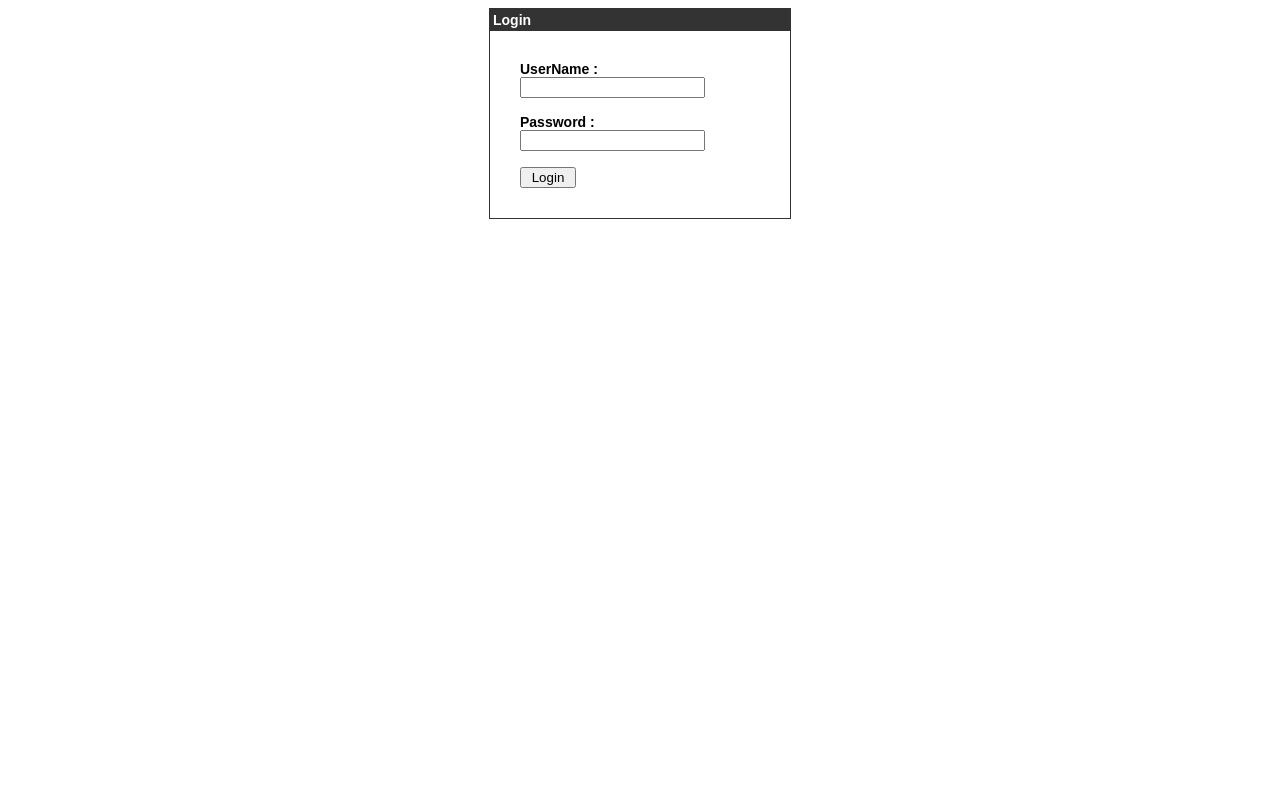
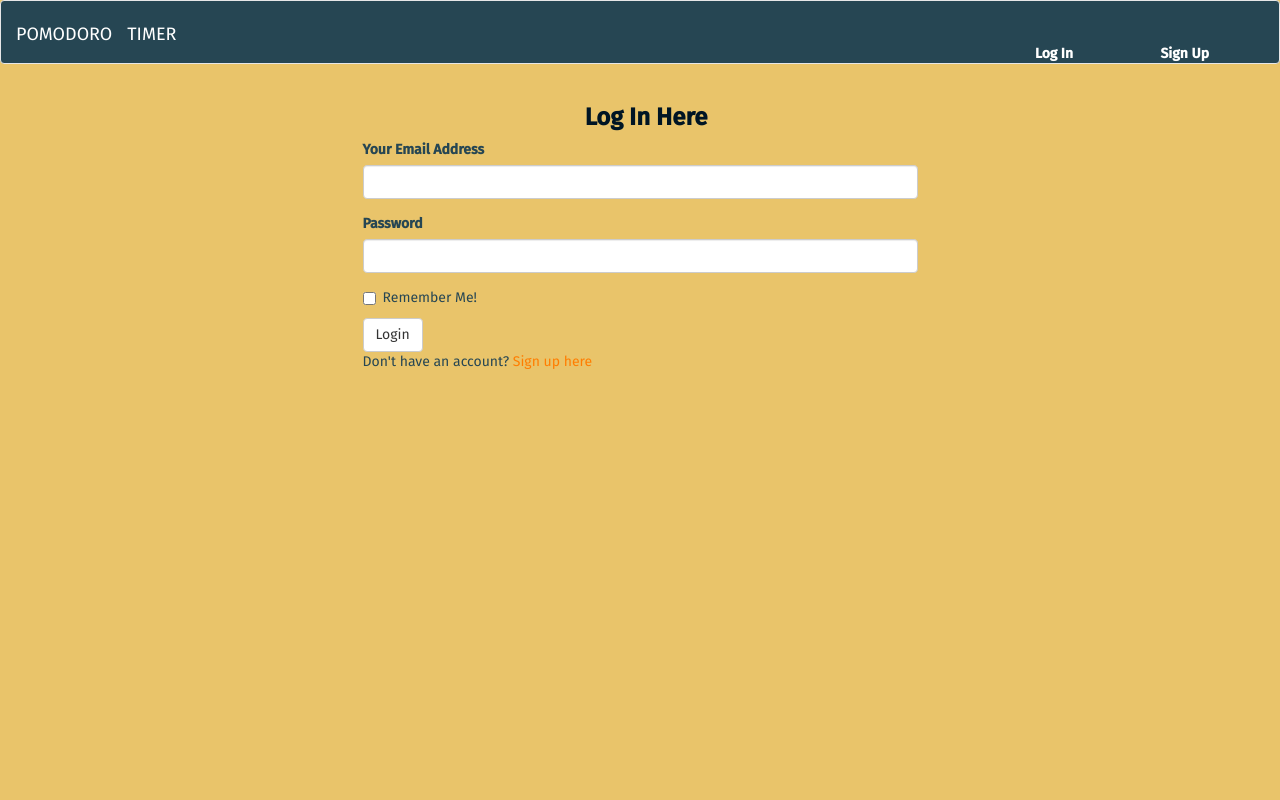
Before and after one commit to ngetichnicholas/Pomodoro-Timer, a Flask app: page /login in a window 1280 px wide. Run offline with Flask 2, Linux system fonts and the light colour scheme; some libraries are stand-ins or nearby versions.

Commit message:
Update login and rejister templates

```diff
--- a/app/static/css/index.css
+++ b/app/static/css/index.css
@@ -54,6 +54,9 @@ h3 {
   nav{
     height: auto !important;
   }
+}
+li {
+  background-color: unset !important;
 }
 input[type="number"] {
   -webkit-appearance: textfield;
--- a/app/templates/auth/login.html
+++ b/app/templates/auth/login.html
@@ -1,50 +1,30 @@
-<html>
+{% extends 'base.html' %}
+{% import 'bootstrap/wtf.html' as wtf%}
 
-   <head>
-      <title>Login Page</title>
+<!-- Styles block -->
+{% block styles%}
+{{ super() }}
+<link rel="stylesheet" href="https://maxcdn.bootstrapcdn.com/bootstrap/3.3.7/css/bootstrap.min.css" integrity="sha384-BVYiiSIFeK1dGmJRAkycuHAHRg32OmUcww7on3RYdg4Va+PmSTsz/K68vbdEjh4u" crossorigin="anonymous">
+<link rel="stylesheet" href="../static/css/index.css" />
+{% endblock %}
 
-      <style type = "text/css">
-         body {
-            font-family:Arial, Helvetica, sans-serif;
-            font-size:14px;
-         }
-
-         label {
-            font-weight:bold;
-            width:100px;
-            font-size:14px;
-         }
-
-         .box {
-            border:#666666 solid 1px;
-         }
-      </style>
-
-   </head>
-
-   <body bgcolor = "#FFFFFF">
-
-      <div align = "center">
-        <div style = "width:300px; border: solid 1px #333333; " align = "left">
-           <div style = "background-color:#333333; color:#FFFFFF; padding:3px;"><b>Login</b></div>
-
-           <div style = "margin:30px">
-
-              <form method="POST" action="C1.php">
-                 <label>UserName  :</label><input type = "text" name = "username" required = "box"/><br /><br />
-                 <label>Password  :</label><input type = "password" name = "password" required = "box" /><br/><br />
-
-
-                 <input type = "submit" name="submit" value = " Login "/><br />
-
-              </form>
-
-              <div style = "font-size:11px; color:#cc0000; margin-top:10px"><?php echo $error; ?></div>
-
-           </div>
-
-        </div>
-
-     </div>
-  </body>
-</html>
+{% block content %}
+<div class="container">
+  <div class="row" id="particle-js">
+    <div class="col-md-3"></div>
+    <div class="col-md-6" id="login">
+      <h3 class="text-center"><i class="fas fa-sign-in-alt text-center"></i>&nbsp; <strong class="text-center">Log In
+          Here</strong></h3>
+      {% for message in get_flashed_messages() %}
+      <div class="alert alert-danger">
+        <button type="button" class="close" data-dismiss="alert">&times;</button>
+        {{ message }}
+      </div>
+      {% endfor %}
+      {{wtf.quick_form(loginform)}}
+      <p> Don't have an account? <a id="sign" href="{{url_for('auth.signup')}}">Sign up here</a></p>
+    </div>
+    <div clas="col-md-3"> </div>
+  </div>
+</div>
+{% endblock %}
```
Also changed, not shown: app/templates/auth/rejister.html (+22 -0 lines).
